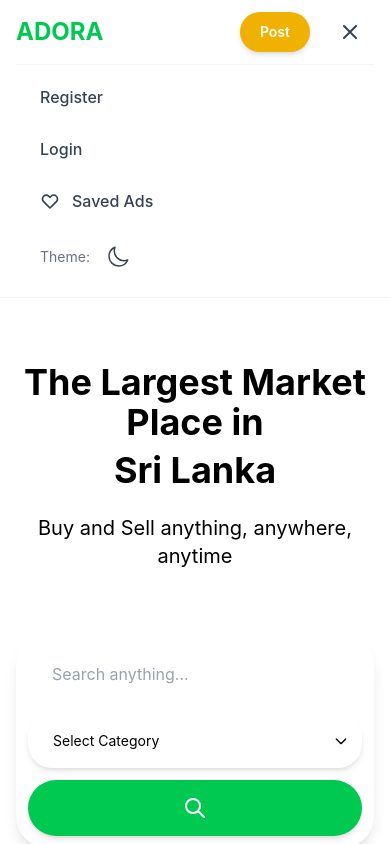
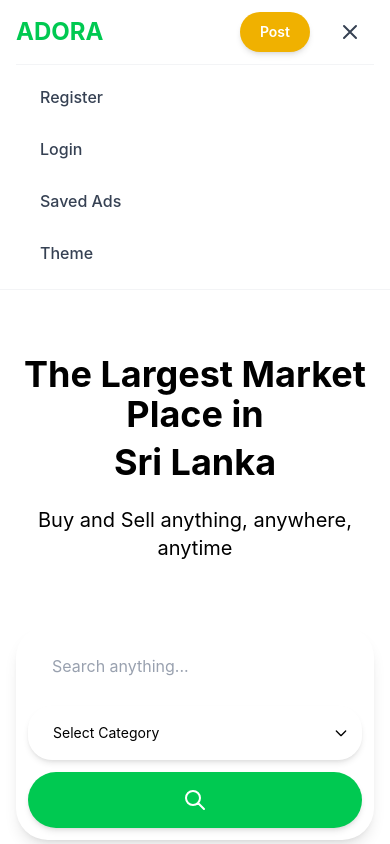
Before and after one commit to milindasandaru/LA_OLUXE, a Next.js app in the folder frontend/: page / in a window 390 px wide. Both pictures are taken after a click on the button 350 px from the left and 32 px from the top of the page. Shown: the top 844 px of the page. Built offline with nearby package versions, Linux system fonts and the light colour scheme.

Commit message:
Update front end UI adding responsive design

```diff
--- a/frontend/src/components/layout/Header.tsx
+++ b/frontend/src/components/layout/Header.tsx
@@ -115,17 +115,13 @@ export default function Header({ showSidebar = false, onToggleSidebar }: HeaderP
               </Link>
               <Link
                 href="/favorites"
-                className="flex items-center px-4 py-3 text-base font-medium text-gray-700 hover:text-gray-900 hover:bg-gray-50 rounded-xl transition-colors"
+                className="block px-4 py-3 text-base font-medium text-gray-700 hover:text-gray-900 hover:bg-gray-50 rounded-xl transition-colors"
                 onClick={() => setIsMobileMenuOpen(false)}
               >
-                <svg className="w-5 h-5 mr-3" fill="none" stroke="currentColor" viewBox="0 0 24 24">
-                  <path strokeLinecap="round" strokeLinejoin="round" strokeWidth={2} d="M4.318 6.318a4.5 4.5 0 000 6.364L12 20.364l7.682-7.682a4.5 4.5 0 00-6.364-6.364L12 7.636l-1.318-1.318a4.5 4.5 0 00-6.364 0z" />
-                </svg>
                 Saved Ads
               </Link>
-              <div className="px-4 py-3 flex items-center">
-                <span className="text-sm text-gray-500 mr-3">Theme:</span>
-                <ThemeToggle />
+              <div className="block px-4 py-3 text-base font-medium text-gray-700 hover:text-gray-900 hover:bg-gray-50 rounded-xl transition-colors">
+                Theme
               </div>
             </div>
           </div>
```
